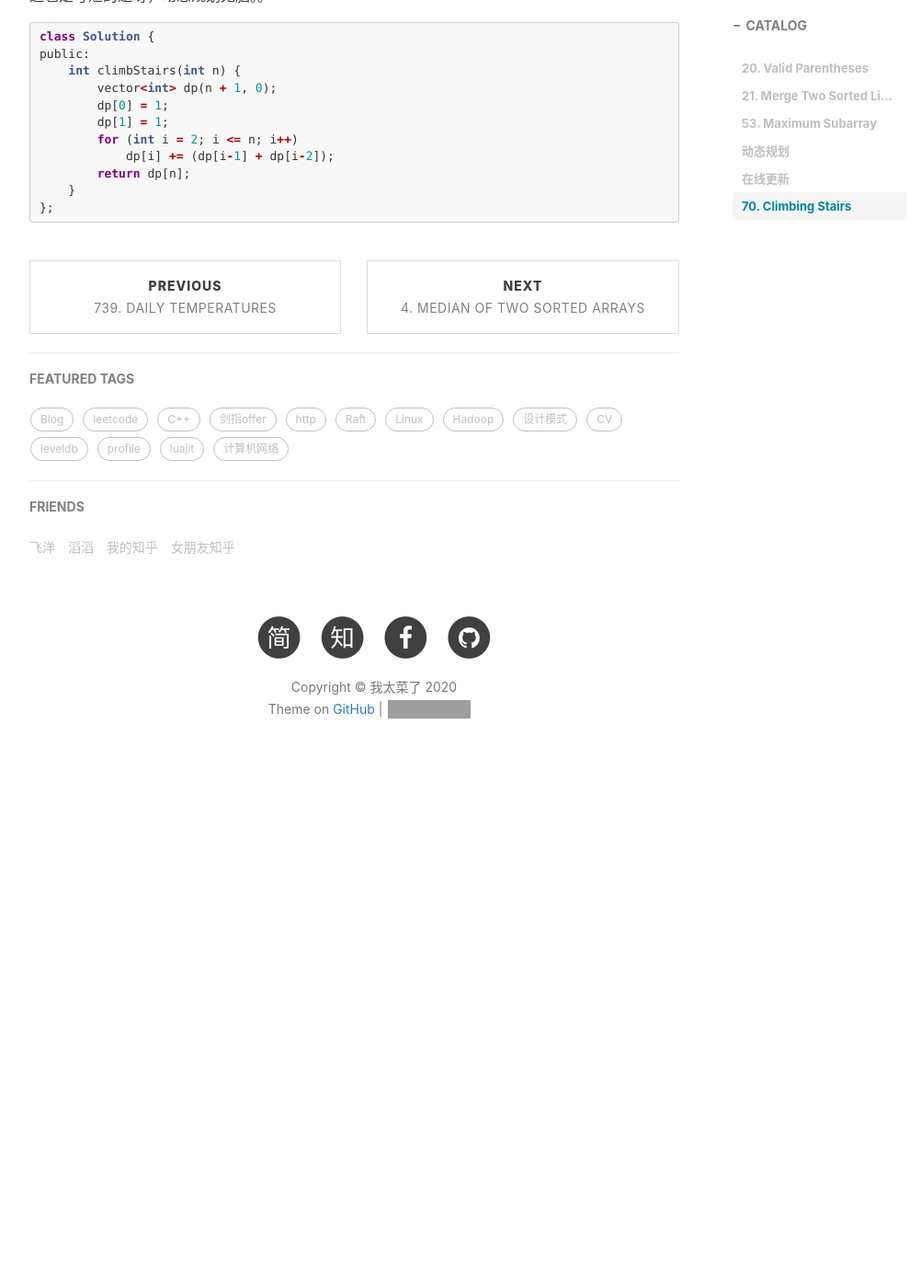
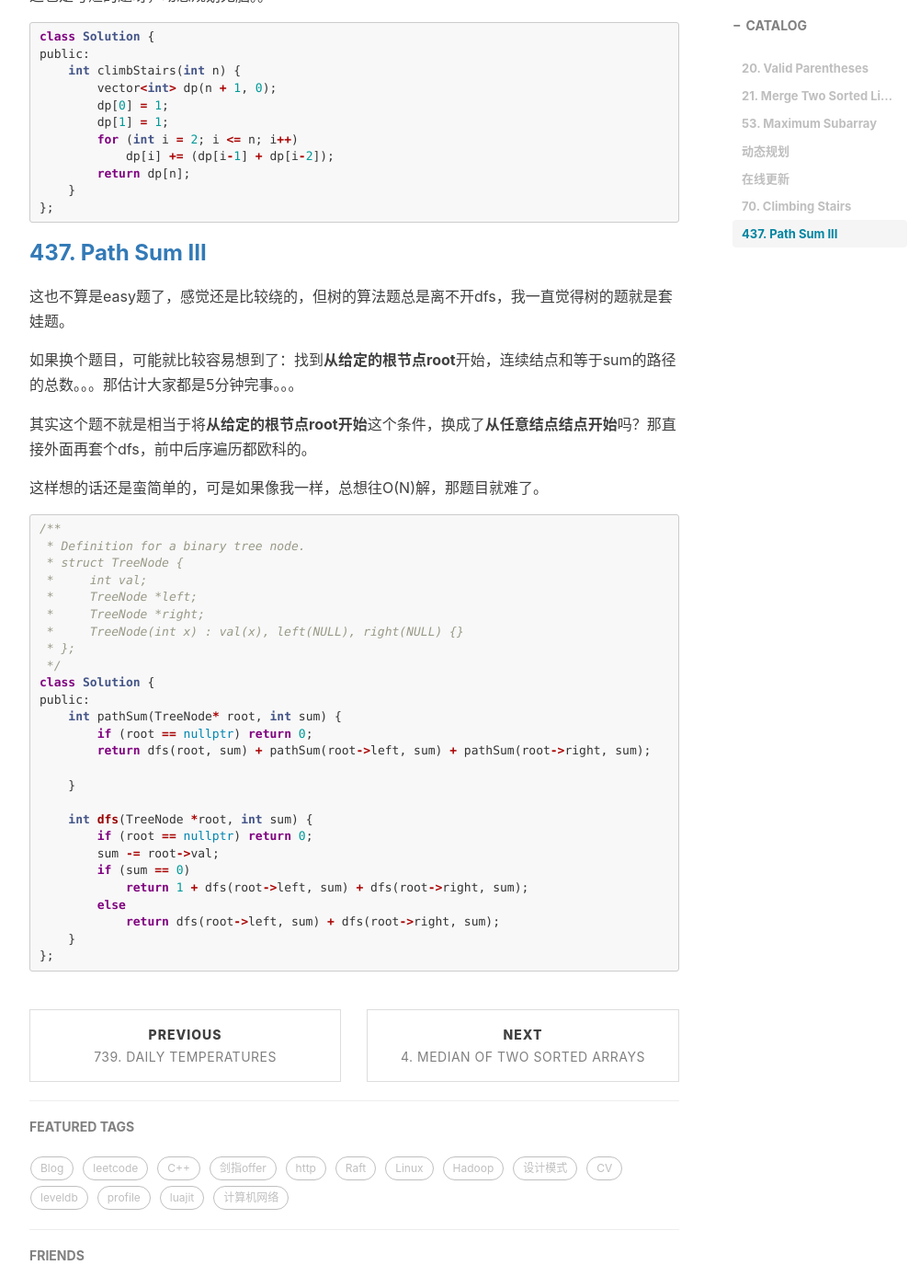
Before and after one commit to bbkgl/bbkgl.github.io, a Jekyll site: the page built from _posts/2020-01-31-leetcode-easy.md, in a window 1280 px wide and 1400 px high, scrolled down 2793 px. Shown: the whole window at 92% size, without its empty margins (233-1234 px from the left). Built offline with Jekyll 4.4.1, drawn with Linux system fonts in a browser that asks for light colours; nearby versions of some CDN libraries; comment, search, counter and statistics services are not loaded; before the commit the page ends 3668 px from its top, so only the background shows below that; grey boxes are pictures that could not be loaded.

Commit message:
leetcode

````diff
--- a/_posts/2020-01-31-leetcode-easy.md
+++ b/_posts/2020-01-31-leetcode-easy.md
@@ -144,3 +144,42 @@ public:
     }
 };
 ```
+
+### [437. Path Sum III](https://leetcode-cn.com/problems/path-sum-iii/)
+
+这也不算是easy题了，感觉还是比较绕的，但树的算法题总是离不开dfs，我一直觉得树的题就是套娃题。
+
+如果换个题目，可能就比较容易想到了：找到**从给定的根节点root**开始，连续结点和等于sum的路径的总数。。。那估计大家都是5分钟完事。。。
+
+其实这个题不就是相当于将**从给定的根节点root开始**这个条件，换成了**从任意结点结点开始**吗？那直接外面再套个dfs，前中后序遍历都欧科的。
+
+这样想的话还是蛮简单的，可是如果像我一样，总想往O(N)解，那题目就难了。
+
+```cpp
+/**
+ * Definition for a binary tree node.
+ * struct TreeNode {
+ *     int val;
+ *     TreeNode *left;
+ *     TreeNode *right;
+ *     TreeNode(int x) : val(x), left(NULL), right(NULL) {}
+ * };
+ */
+class Solution {
+public:
+    int pathSum(TreeNode* root, int sum) {
+        if (root == nullptr) return 0;
+        return dfs(root, sum) + pathSum(root->left, sum) + pathSum(root->right, sum);
+
+    }
+
+    int dfs(TreeNode *root, int sum) {
+        if (root == nullptr) return 0;
+        sum -= root->val;
+        if (sum == 0)
+            return 1 + dfs(root->left, sum) + dfs(root->right, sum);
+        else
+            return dfs(root->left, sum) + dfs(root->right, sum);
+    }
+};
+```
````
Also changed, not shown: _posts/2020-03-11-luajit-bigmem.md (line endings or trailing spaces).
